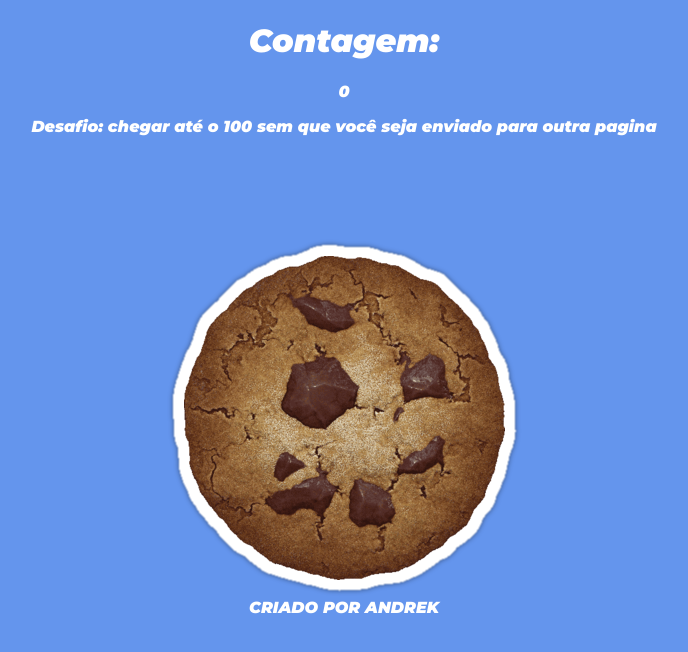
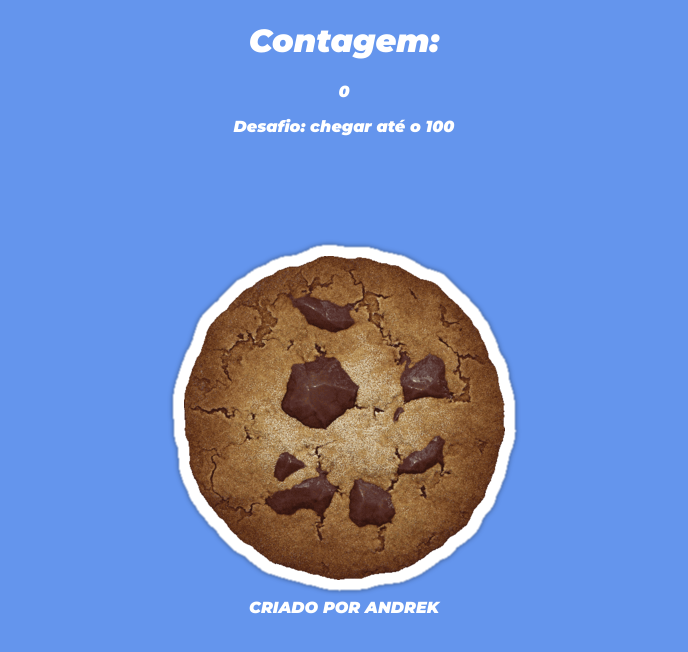
Before and after one commit to andrekdev/Click-Cookie, a plain HTML site: page index.html in a window 1280 px wide. Shown: the whole page, without its empty margins (296-984 px from the left). Drawn offline with Linux system fonts and the light colour scheme.

Commit message:
altera p

```diff
--- a/index.html
+++ b/index.html
@@ -16,7 +16,7 @@
   <div class="count-cookie">
     <h1>Contagem:</h1>
   <p class="contador-cookie">0</p>
-  <span style="text-align: center;">Desafio: chegar até o 100 sem que você seja enviado para outra pagina</span>
+  <span style="text-align: center;">Desafio: chegar até o 100 </span>
   </div>
 
   <h1 class="maisumoff">+1</h1>
```
